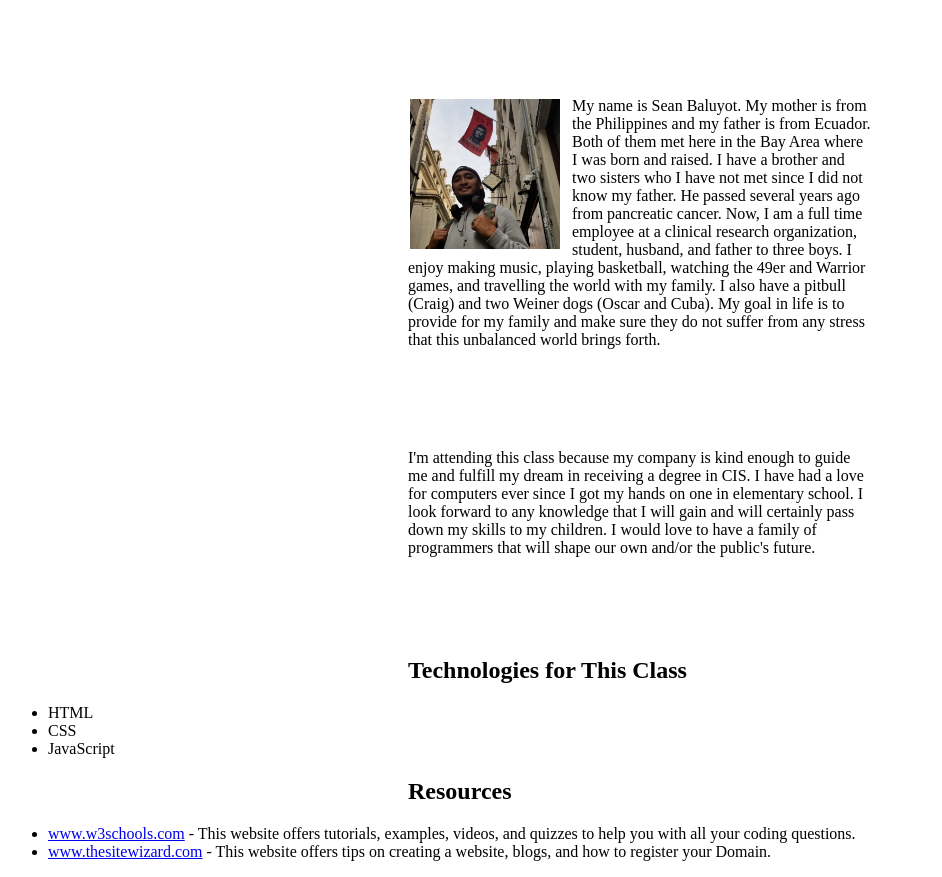
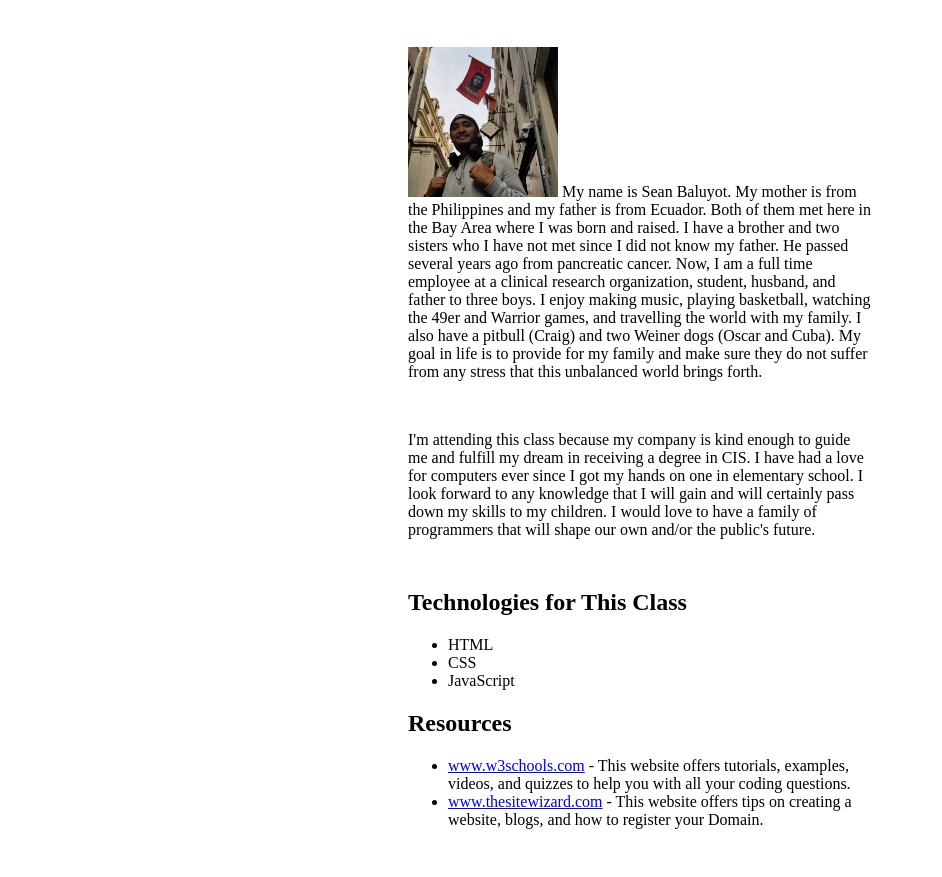
Before and after one commit to hierohead4e/CIS-128, a plain HTML site: page index.html in a window 1280 px wide. Shown: the part 61-938 px from the top of the page, without its empty margins (0-942 px from the left). After the commit the page ends 898 px from the top, so only its background shows below. Drawn offline with Linux system fonts and the light colour scheme.

Commit message:
Update mystyle.css

```diff
--- a/mystyle.css
+++ b/mystyle.css
@@ -14,12 +14,17 @@ h2 {
 }
 
 p {
-  margin-top: 100px;
-  margin-bottom: 100px;
+  margin-top: 50px;
+  margin-bottom: 50px;
   margin-right: 400px;
   margin-left: 400px;
 }
 
+ul {
+  margin-top: 0px;
+  margin-bottom: 0px;
+  margin-right: 400px;
+  margin-left: 400px;
 img {
   float: left;
   clear: left;
@@ -27,4 +32,3 @@ img {
   margin-bottom: 10px
   border: solid black 1px;
   padding: 2px;
-}
```
